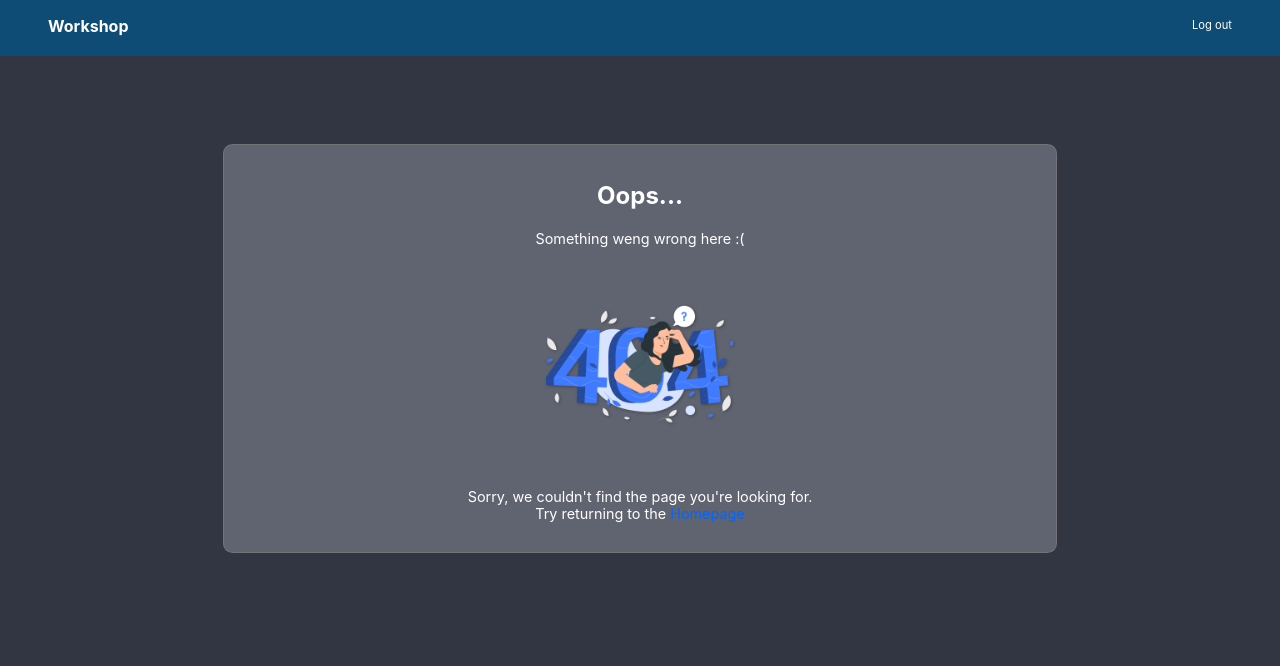
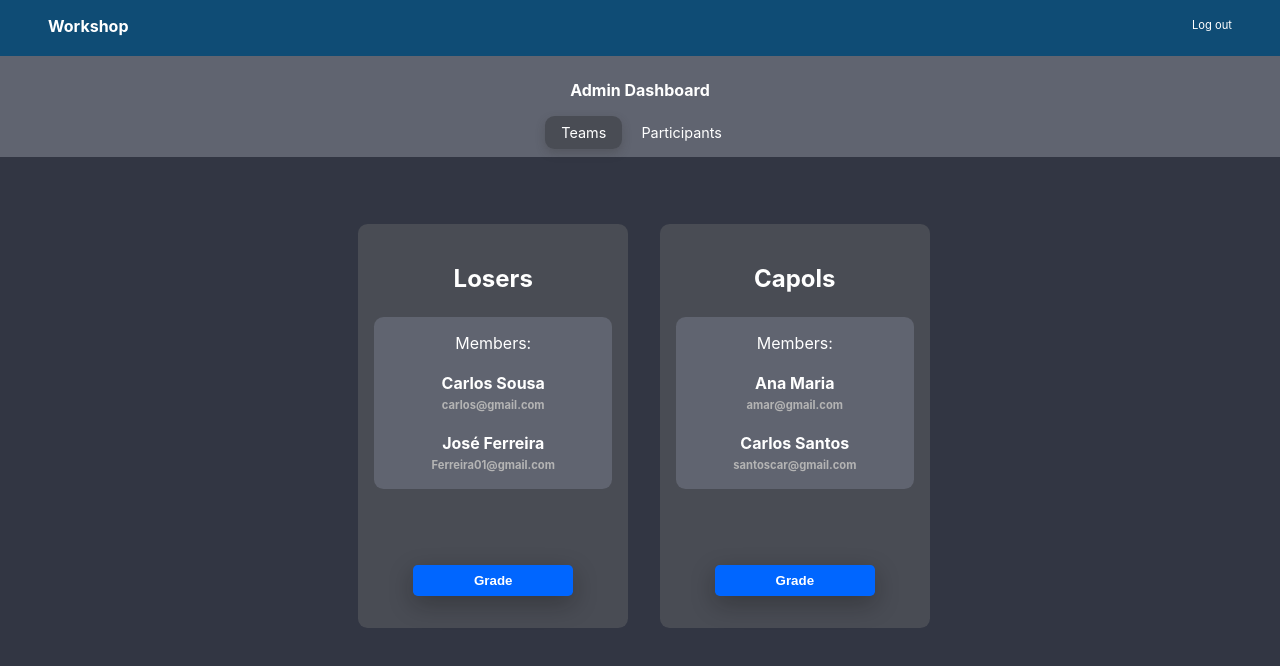
Before and after one commit to robertocarlosmedina/workshop, a React (Create React App) app: page /admin/1 in a window 1280 px wide. Shown: the top 666 px of the page. Built offline with nearby package versions, Linux system fonts and the light colour scheme.

Commit message:
Handling the input data for the rating system

```diff
--- a/src/App.js
+++ b/src/App.js
@@ -27,7 +27,8 @@ function App() {
         <Route exact path={"/participant/"} element={<RegistrationConfirm />} />
         <Route exact path={"/competition"} element={<Competition />} />
         <Route exact path={"/calendar"} element={<WorkshopCalendar />} />
-        <Route exact path={"/admin"} element={<AdminDashboard />} />
+        <Route exact path={"/admin"} element={<LoginAuth />} />
+        <Route exact path={"/admin/:userToken"} element={<AdminDashboard />} />
         <Route exact path="*" element={<UrlError404 />} />
       </Routes>
       <UICards card_name="header-card">
--- a/src/components/admin/enrrolledTeams.css
+++ b/src/components/admin/enrrolledTeams.css
@@ -49,9 +49,19 @@
     list-style: none;
 }
 
+.team-button-ajust{
+  margin-top: .5rem;
+}
+
+.grade-title{
+  font-weight: bold;
+}
+
 .grade-matrics-input {
+  margin-top: .5rem;
     width: 4rem;
     height: 1.5rem;
+    padding-left: .5rem;
     border: none;
     background-color: var(--input-box-background-color);
     border-radius: var(--button-border-radius);
--- a/src/components/admin/enrrolledTeams.js
+++ b/src/components/admin/enrrolledTeams.js
@@ -101,6 +101,7 @@ function EnrrolledTeams() {
       ],
     },
   ]);
+
   const addingShowHiddeVariable = () => {
     return teams.map((team, i) => ({ ...team, showGradeForm: false }));
   };
@@ -118,6 +119,33 @@ function EnrrolledTeams() {
           : { ...team, showGradeForm: false }
       )
     );
+  };
+
+  const matricGradeInputHanlder = (event) => {
+    const teamID = parseInt(event.target.getAttribute("data-id"));
+    const matricID = parseInt(event.target.getAttribute("data-matricid"));
+    const value = parseFloat(event.target.value);
+    console.log(teamID, matricID, value);
+    setEnrrolledTeams(
+      enrrolledTeams.map((team, i) =>
+        team.id === teamID
+          ? {
+              ...team,
+              gradeInfo: team.gradeInfo.map((matric, i) =>
+                matric.matricID === matricID
+                  ? { ...matric, matricValue: value }
+                  : { ...matric }
+              ),
+            }
+          : { ...team }
+      )
+    );
+  };
+
+  const gradeTeam = (event) => {
+    // event.preventDefault(); // Disable to form to send the request to the server and reload page
+    const timeID = parseInt(event.target.getAttribute("data-id"));
+    console.log(timeID);
   };
 
   return (
@@ -139,39 +167,59 @@ function EnrrolledTeams() {
               ))}
             </div>
             <p></p>
+            <form>
               <div
                 className={`team-grade-form ${
                   team.showGradeForm ? "show" : "hidde"
                 }`}
               >
-                <p>Grade this team: </p>
-              {team.gradeInfo.map((grade, i) => (
-                <ul key={grade.matricID} className="grade-matrics">
+                <p className="grade-title">Grade this team</p>
+                {team.gradeInfo.map((matric, i) => (
+                  <ul key={matric.matricID} className="grade-matrics">
                     <li className="grade-matrics-item">
-                    <span>{grade.matricName}</span>
+                      <span>{matric.matricName}</span>
                     </li>
                     <li>
                       <input
+                        data-id={team.id}
+                        data-matricid={matric.matricID}
+                        onChange={matricGradeInputHanlder}
                         type="number"
                         min="0"
+                        placeholder="0.0"
                         max="10"
                         step=".1"
+                        required
                         className="grade-matrics-input"
                       />{" "}
-                    x {grade.matricPercentage}%
+                      x {matric.matricPercentage}%
                     </li>
                   </ul>
                 ))}
               </div>
+
               <p>
-              <button
+                {team.showGradeForm && (
+                  <input
+                    type="submit"
                     className="button primary-button team-button-ajust"
                     data-id={team.id}
+                    onClick={gradeTeam}
+                    value="Grade Team"
+                  />
+                )}
+                <br />
+                <input
+                  type="button"
+                  className={`button ${
+                    team.showGradeForm ? "secundary-button" : "primary-button"
+                  } team-button-ajust`}
+                  data-id={team.id}
                   onClick={showHiddeTeamGradeForm}
-              >
-                Grade
-              </button>
+                  value={!team.showGradeForm ? "Grade" : "Hide"}
+                />
               </p>
+            </form>
           </li>
         ))}
       </ul>
--- a/src/components/admin/loginAuth.js
+++ b/src/components/admin/loginAuth.js
@@ -25,7 +25,7 @@ function LoginAuth() {
   };
 
   function authenticateAdministrator(event) {
-    event.preventDefault(); // Disable to form to send the request to the server and reload page
+    //event.preventDefault(); // Disable to form to send the request to the server and reload page
     if (email.valid && password.valid) {
       console.log(email.value, password.value);
     }
@@ -50,7 +50,7 @@ function LoginAuth() {
                 email.valid ? "valid" : "invalid"
               }`}
               required
-              placeholder='Enter your full name'
+              placeholder='Your email'
             />
           </li>
           <li className='form-item login-form-item'>
@@ -67,7 +67,7 @@ function LoginAuth() {
                 password.valid ? "valid" : "invalid"
               }`}
               required
-              placeholder='example@gmail.com'
+              placeholder='........'
             />
           </li>
         </ul>
--- a/src/components/userInterface/competition/competition.js
+++ b/src/components/userInterface/competition/competition.js
@@ -6,8 +6,8 @@ import WaitingResults from './waitingResults'
 import CompetitionResults from './competitionResults'
 // import CompetetionResults from './competitionResults'
 
-function CompetitionOk() {
+function Competition() {
   return <CompetitionResults />;
 }
 
-export default CompetitionOk;
+export default Competition;
```
Lines whose indentation alone changed are shown as unchanged.
